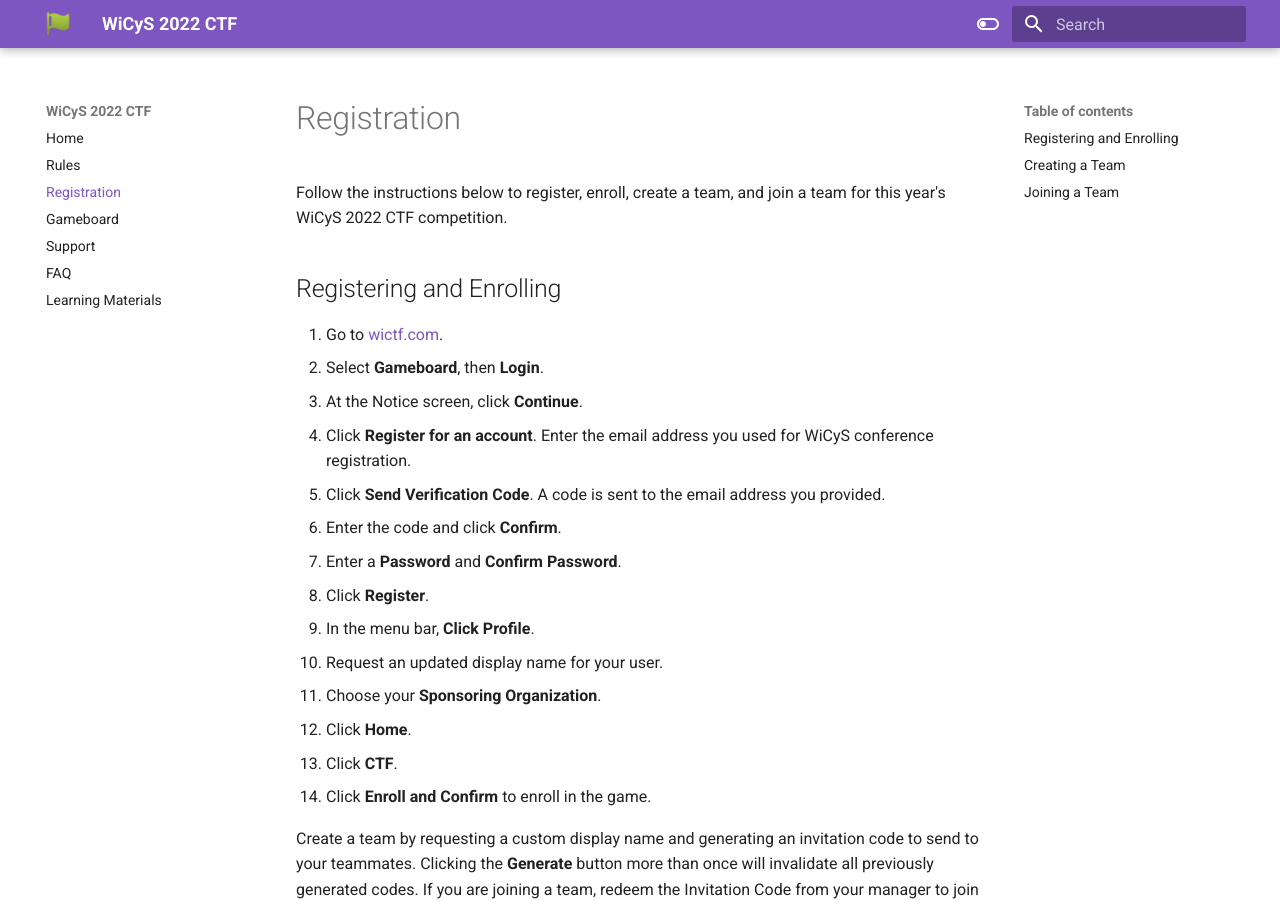
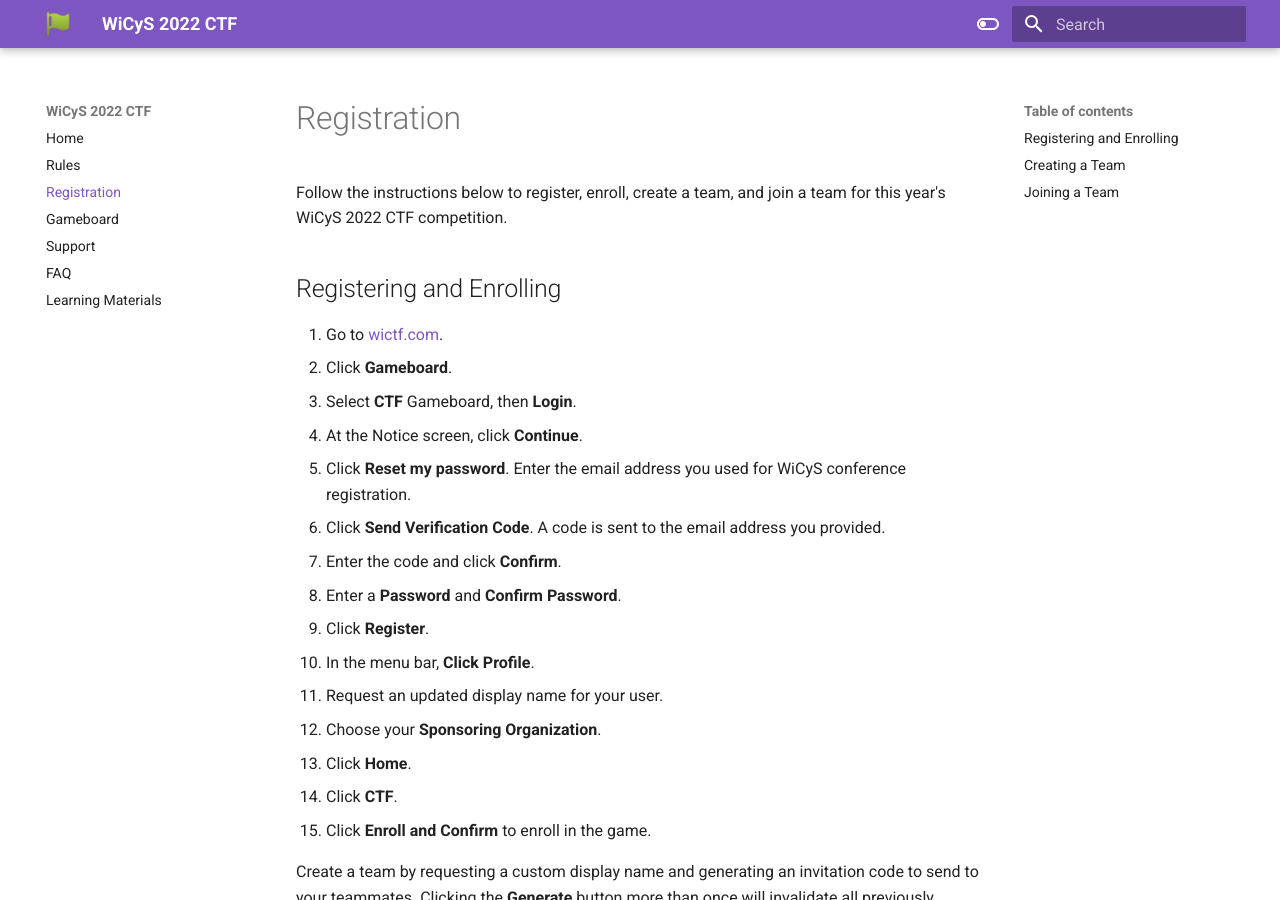
Before and after one commit to sei-mkaar/wictf-web, an MkDocs documentation site: the page built from docs/registration.md, in a window 1280 px wide and 900 px high. Built offline with MkDocs 1.6.1 and Material for MkDocs 9.7.7, drawn with Linux system fonts in a browser that asks for light colours.

Commit message:
Update 'docs/registration.md'

```diff
--- a/docs/registration.md
+++ b/docs/registration.md
@@ -5,9 +5,10 @@
 ## Registering and Enrolling
 
 1. Go to [wictf.com](https://wictf.com).
-2. Select **Gameboard**, then **Login**.
+3. Click **Gameboard**.
+2. Select **CTF** Gameboard, then **Login**.
 3. At the Notice screen, click **Continue**.
-5. Click **Register for an account**. Enter the email address you used for WiCyS conference registration.
+5. Click **Reset my password**. Enter the email address you used for WiCyS conference registration.
 6. Click **Send Verification Code**. A code is sent to the email address you provided.
 7. Enter the code and click **Confirm**.
 8. Enter a **Password** and **Confirm Password**.
```
